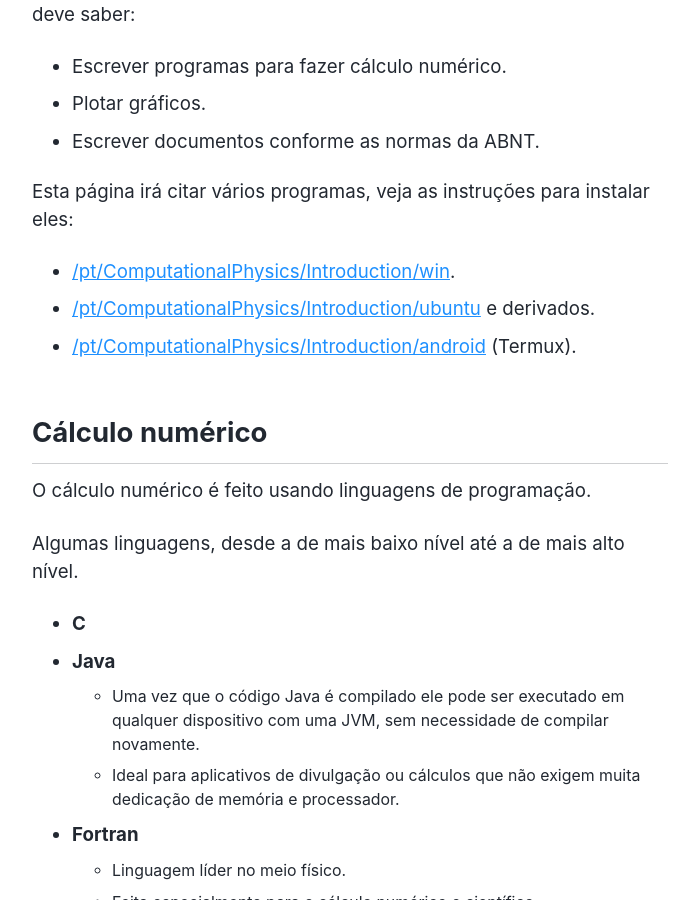
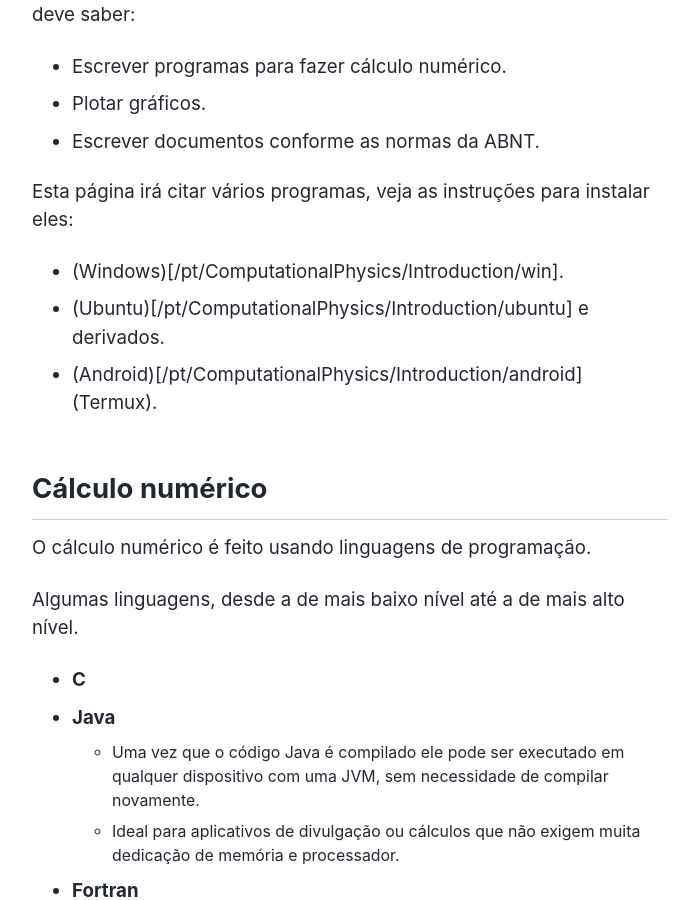
Before and after one commit to ismaeldamiao/ismaeldamiao.github.io, a Jekyll site: the page built from _pages/pt/ComputationalPhysics/Introduction.md, in a window 1280 px wide and 900 px high, scrolled down 420 px. Shown: the whole window, without its empty margins (290-989 px from the left). Built offline with Jekyll 4.4.1, drawn with Linux system fonts in a browser that asks for light colours; nearby versions of some CDN libraries.

Commit message:
Update Introduction.md

```diff
--- a/_pages/pt/ComputationalPhysics/Introduction.md
+++ b/_pages/pt/ComputationalPhysics/Introduction.md
@@ -40,9 +40,9 @@
 * Escrever documentos conforme as normas da ABNT.
 
 Esta página irá citar vários programas, veja as instruções para instalar eles:
-* [/pt/ComputationalPhysics/Introduction/win](Windows).
-* [/pt/ComputationalPhysics/Introduction/ubuntu](Ubuntu) e derivados.
-* [/pt/ComputationalPhysics/Introduction/android](Android) (Termux).
+* (Windows)[/pt/ComputationalPhysics/Introduction/win].
+* (Ubuntu)[/pt/ComputationalPhysics/Introduction/ubuntu] e derivados.
+* (Android)[/pt/ComputationalPhysics/Introduction/android] (Termux).
 
 ## Cálculo numérico
 
```
